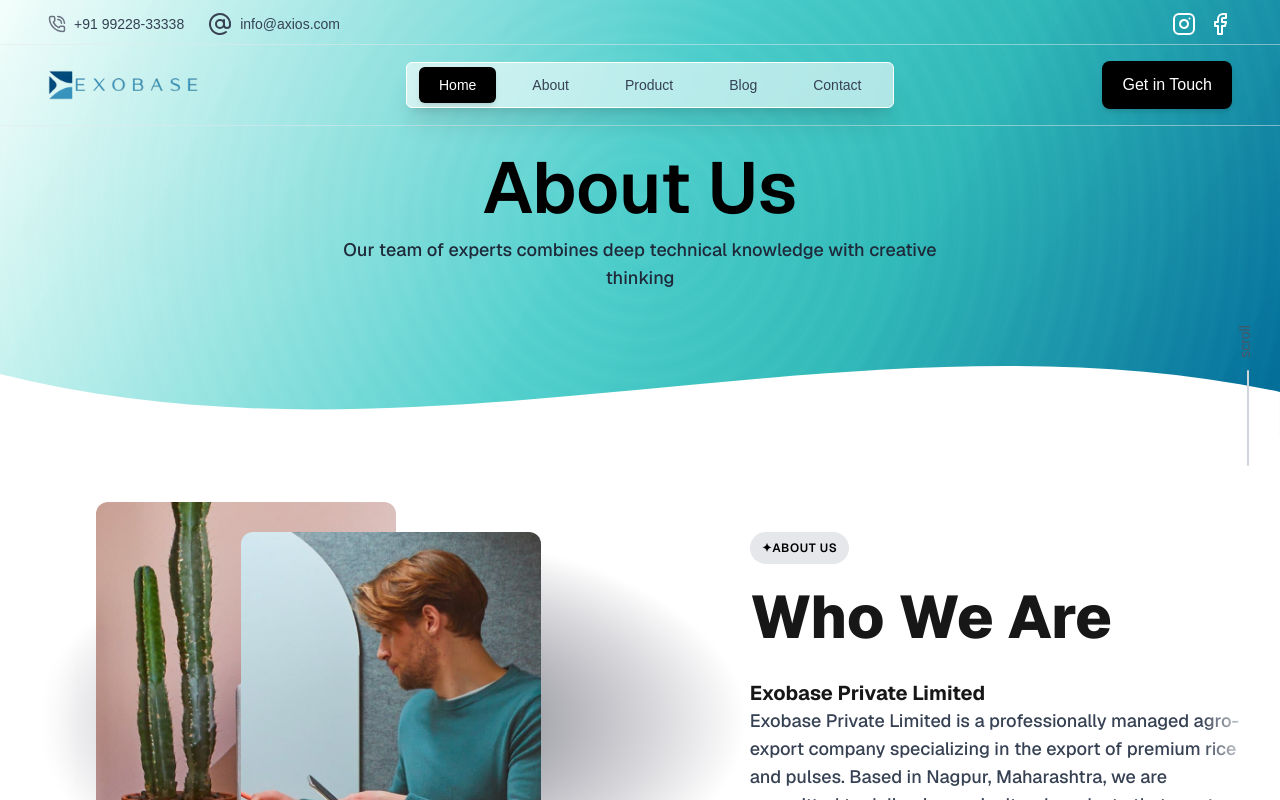
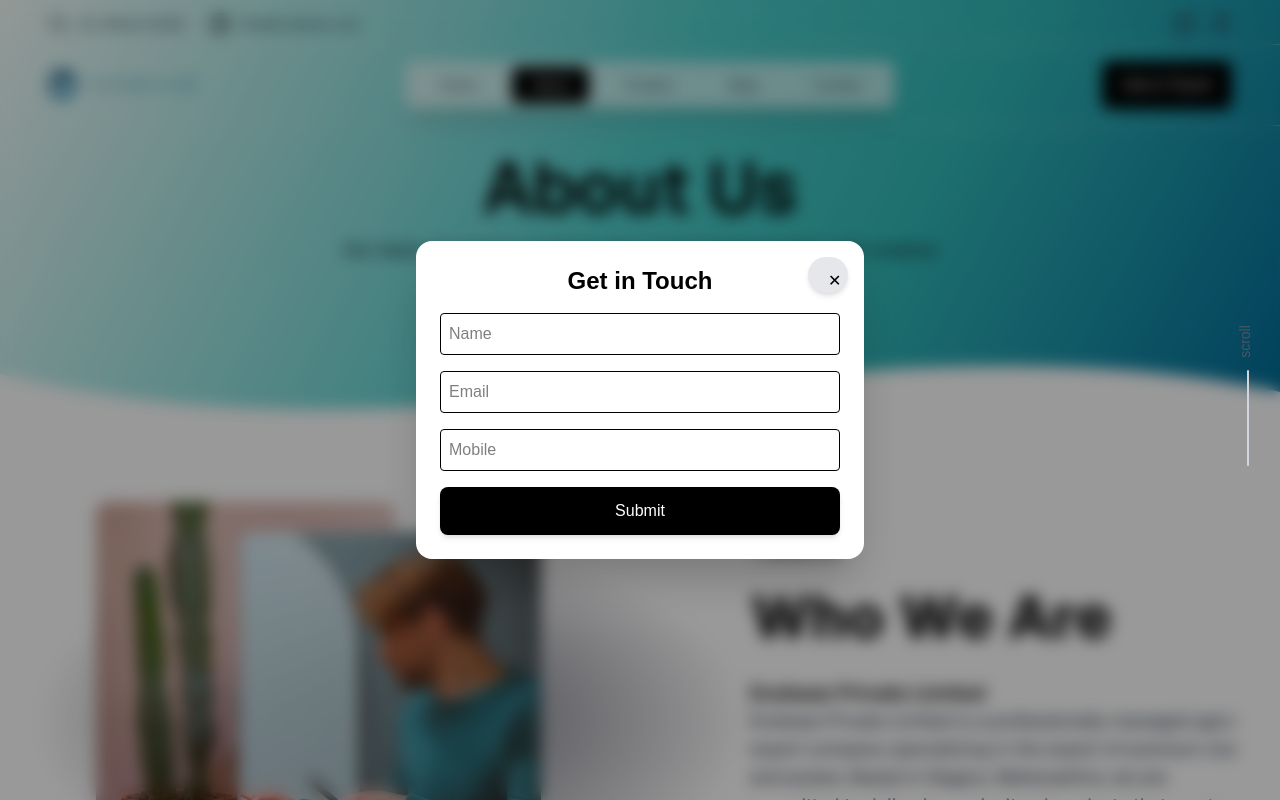
Before and after one commit to DHARMENDRA97095/Umang-Frontend, a Next.js app: page /about in a window 1280 px wide. Both pictures are taken after a click on the button "Get in Touch". Shown: the top 800 px of the page. Built offline with nearby package versions, Linux system fonts and the light colour scheme.

Commit message:
replace blog page

```diff
--- a/src/app/globals.css
+++ b/src/app/globals.css
@@ -70,6 +70,6 @@ body {
   animation: scroll 25s linear infinite;
 }
 
-body {
+/* body {
   overflow-x: hidden;
-}
+} */
--- a/src/app/layout.jsx
+++ b/src/app/layout.jsx
@@ -5,7 +5,7 @@ export default function RootLayout({ children }) {
   return (
     <html lang="en">
       <body className="relative overflow-x-hidden">
-        <PageTransition />
+        {/* <PageTransition /> */}
         {children}
       </body>
     </html>
--- a/src/components/public/Button.jsx
+++ b/src/components/public/Button.jsx
@@ -1,7 +1,7 @@
 "use client"
 import React from 'react'
 
-function Button({children, className, action}) {
+function Button({children, className, onClick, onClose}) {
   return (
     <button
         style={{
@@ -11,6 +11,8 @@ function Button({children, className, action}) {
                     shadow-md hover:bg-gray-200
                     hover:-translate-y-1 hover:shadow-2xl hover:brightness-110
                     active:scale-95 transform ${className}`}
+        onClick={onClick}
+        onClose = {onClose}
         >
         {children}
     </button>
--- a/src/components/public/Form.jsx
+++ b/src/components/public/Form.jsx
@@ -0,0 +1,42 @@
+import React from "react";
+import Button from "./Button";
+
+const Form = ({ isVisible, onClose }) => {
+  if (!isVisible) return null;
+
+  const handleSubmit = (e) => {
+    e.preventDefault();
+    alert("Form submitted 🚀");
+    onClose();
+  };
+
+  return (
+
+    <div className="fixed inset-0 z-[9999] flex items-center justify-center bg-black/40 backdrop-blur-sm">
+      <div className="relative w-full max-w-md bg-white rounded-2xl shadow-2xl p-6" >
+
+        {/* Close */}
+        <Button
+          onClick={() => onClose()}
+          className="absolute right-4 top-4 h-9 w-9 rounded-full bg-gray-200 hover:bg-black hover:text-black"
+        >
+          ✕
+        </Button>
+
+        <h1 className="text-2xl font-bold text-center mb-4">Get in Touch</h1>
+
+        <form onSubmit={handleSubmit} className="space-y-4">
+          <input className="w-full border p-2 rounded" placeholder="Name" />
+          <input className="w-full border p-2 rounded" placeholder="Email" />
+          <input className="w-full border p-2 rounded" placeholder="Mobile" />
+
+          <Button className="w-full bg-black text-white hover:bg-black hover:text-black py-2 rounded">
+            Submit
+          </Button>
+        </form>
+      </div>
+    </div>
+  );
+};
+
+export default Form;
--- a/src/components/public/Header.jsx
+++ b/src/components/public/Header.jsx
@@ -1,72 +1,97 @@
-import React from "react";
-import { AtSign, PhoneCall, UserCircle, Facebook, LucideInstagram } from 'lucide-react';
+"use client";
+
+import React, { useState } from "react";
+import { Fragment } from "react";
+import { AtSign, PhoneCall, Facebook, LucideInstagram } from "lucide-react";
+import { usePathname } from "next/navigation";
 import Button from "./Button";
 import Image from "next/image";
+import Link from "next/link";
+import Form from "./Form";
 
-export const Header = () => (
-    <header className="absolute top-0 left-0 w-full  py-3 z-3002 text-black">
-      {/* Top Contact Bar (Hidden on small mobile, more accurate styling) */}
+export const Header = () => {
+
+  const [showform, setShowForm] = useState(false);
+
+  const pathname = usePathname();
+
+  const navItems = ["Home", "About", "Product", "Blog", "Contact"];
+
+  return (
+    <header className="absolute top-0 left-0 w-full py-3 z-3002 text-black">
+      {/* Top Contact Bar */}
       <div className="hidden sm:flex px-4 md:px-12 justify-between items-center text-xs font-medium text-gray-700 mb-4 border-b border-gray-200/50 pb-2">
         <div className="flex space-x-6 text-[14px]">
-              {/* Contact Info */}
-              {[[<PhoneCall size={18} className="text-gray-500"/>,'+91 99228-33338'], [<AtSign/>,'info@axios.com']].map((info, index) => (
+          {[
+            [
+              <PhoneCall size={18} className="text-gray-500" />,
+              "+91 99228-33338",
+            ],
+            [<AtSign />, "info@exobase.com"],
+          ].map((info, index) => (
             <span key={index} className="flex items-center space-x-2">
-                      {/* Placeholder Icon */}
               {info[0]}
               <span>{info[1]}</span>
             </span>
           ))}
         </div>
-          <div className="flex space-x-3 items-center text-white">
-              {/* Social Icons (Placeholder for alignment) */}
-              <a href="#" aria-label="Pinterest"><LucideInstagram/></a>
-                <a href="#" aria-label="Pinterest"><Facebook/></a>
+
+        <div className="flex space-x-3 items-center">
+          <a href="#" aria-label="Instagram">
+            <LucideInstagram />
+          </a>
+          <a href="#" aria-label="Facebook">
+            <Facebook />
+          </a>
         </div>
       </div>
 
-      {/* Main Navigation Bar */}
+      {/* Main Navbar */}
       <div className="flex justify-between px-4 md:px-12 items-center h-14 border-b border-gray-200/50 pt-6 pb-10">
-        {/* Left Section: Menu Grid and Logo */}
-        <div className="flex items-center space-x-4">
-          {/* Menu Grid Icon - simplified */}
+        {/* Logo */}
+        <Link href="/" className="flex items-center">
+          <Image
+            src="/image/logo/logo2.png"
+            alt="ExoBase"
+            width={150}
+            height={50}
+          />
+        </Link>
 
+        {/* Navigation */}
+        <nav className="hidden lg:flex bg-white/60 backdrop-blur-md rounded-md p-1 shadow-xl border border-white">
+          {navItems.map((item) => {
+            const path = item === "Home" ? "/" : `/${item.toLowerCase()}`;
 
-          {/* Logo */}
-          <a href="/" className="flex items-center space-x-2">
-            {/* Star Icon (using an icon similar to a star/bolt for "starthub") */}
-            <Image src="/image/logo/logo2.png" alt="ExoBase"  width={150} height={50} className=" text-white"/>
-            {/* <div className=" rounded-full flex items-center justify-center"> */}
-              {/* <svg className="w-3 h-3 text-white" fill="currentColor" viewBox="0 0 24 24" xmlns="http://www.w3.org/2000/svg"><path d="M12 17.27L18.18 21l-1.64-7.03L22 9.24l-7.19-.61L12 2 9.19 8.63 2 9.24l5.46 4.73L5.82 21z"/></svg> */}
-            {/* </div> */}
-          </a>
-        </div>
+            // ✅ Active logic (supports /blog/slug)
+            const isActive =
+              path === "/" ? pathname === "/" : pathname.startsWith(path);
 
-        {/* Center Section: Navigation Links (The prominent pill-shaped area) */}
-        <nav className="hidden lg:flex bg-white/60 backdrop-blur-md rounded-md p-1 shadow-xl border border-white top-0">
-          {['Home', 'About', 'Product', 'Blog', 'Contact'].map((item) => (
-            <a
+            return (
+              <Link
                 key={item}
-              href={item == 'Home'?`/`:`/${item.toLowerCase()}`}
-              className={`px-5 py-2 text-sm font-medium rounded-md mx-2 transition-colors duration-200 ${
-                item === 'Home'
-                  ? 'bg-black text-white shadow-md'
-                  : 'text-gray-700 hover:bg-white/90'
+                href={path}
+                className={`px-5 py-2 text-sm font-medium rounded-md mx-2 transition-all duration-200
+                  ${
+                    isActive
+                      ? "bg-black text-white shadow-md"
+                      : "text-gray-700 hover:bg-white/90"
                   }`}
               >
                 {item}
-            </a>
-          ))}
+              </Link>
+            );
+          })}
         </nav>
 
-        {/* Right Section: Language and CTA */}
-        <div className="flex items-center space-x-4">
-          {/* Language Dropdown - simplified */}
-
-
-          {/* Get in Touch Button (Black background as per design) */}
-          <Button className={"bg-black text-white hover:bg-gray-200 hover:text-black "}>Get in Touch</Button>
-
-        </div>
+        {/* CTA */}
+        <Fragment>
+          <Button className="bg-black text-white hover:bg-gray-200 hover:text-black" onClick={() => setShowForm(true)}>
+            Get in Touch
+          </Button>
+          <Form isVisible={showform} onClose= {() =>setShowForm(false)}/>
+        </Fragment>
       </div>
     </header>
   );
+};
--- a/src/components/public/container/Blog.jsx
+++ b/src/components/public/container/Blog.jsx
@@ -33,7 +33,7 @@ const blogs = [
     title: "Cloud Computing Trends",
     description:
       "Explore how cloud-native technologies are shaping the future of scalable applications.",
-    image: "/image/premium.jpg",
+    image: "/image/about2.jpg",
     date: "Sep 12, 2025",
   },
   {
--- a/src/components/public/container/Brand.jsx
+++ b/src/components/public/container/Brand.jsx
@@ -16,14 +16,15 @@ function Brand() {
 
     ]
   return (
-    <Section className='flex flex-col justify-center items-center'>
-        {/* Left blur overlay */}
-       <div className="absolute left-0 top-0 h-full w-5 lg:w-20 bg-gradient-to-r from-white via-white/70 to-transparent pointer-events-none z-3000"></div>
+    <Section className='relative flex flex-col justify-center items-center overflow-hidden'>
+                           <div className="absolute left-0 top-0 h-full w-5 lg:w-20 bg-gradient-to-r from-white via-white/70 to-transparent pointer-events-none z-1"></div>
 
         {/* Right blur overlay */}
-        <div className="absolute right-0 top-0 h-full w-20 bg-gradient-to-l from-white via-white/70 to-transparent pointer-events-none z-3000"></div>
+        <div className="absolute right-0 top-0 h-full w-20 bg-gradient-to-l from-white via-white/70 to-transparent pointer-events-none z-2000"></div>
+
         <h1 className='text-gray-800 text-2xl font-semibold text-center mb-8'>Trusted by global brands. <span className='text-blue-800'>Join Millions of customers around the globe.</span></h1>
         <div className="relative w-full overflow-hidden">
+
             <div className="flex w-max animate-scroll">
                 {brandLogo.concat(brandLogo).map((image, index) => (
                 <div key={index} className="mx-8 flex-shrink-0">
--- a/src/components/public/container/CTA.jsx
+++ b/src/components/public/container/CTA.jsx
@@ -1,24 +1,48 @@
-import React from "react";
+"use client"
+import React, { useState } from "react";
 import Section from "../Section";
 import Button from "../Button";
 import Image from "next/image";
+import Link from "next/link";
+import Form from "../Form";
 
 function CTA() {
+    const [showform, setShowForm] = useState(false);
   return (
     <Section className=" ">
       {/* Content Container */}
       <div className="max-w-7xl mx-auto flex flex-col  justify-between items-center ">
         <div className="relative z-[-301] flex md:gap-15 gap-2 justify-center items-center">
-          <div><Image src="/image/logo/partner.svg" alt="Logo" height={150} width={150}/></div>
+          <div>
+            <Image
+              src="/image/logo/partner.svg"
+              alt="Logo"
+              height={150}
+              width={150}
+            />
+          </div>
           <div className="h-10 w-[2px] rounded bg-gray-400"></div>
-          <div><Image src="/image/logo/partner.svg" alt="Logo" height={150} width={150}/></div>
+          <div>
+            <Image
+              src="/image/logo/partner.svg"
+              alt="Logo"
+              height={150}
+              width={150}
+            />
+          </div>
           <div className="h-10 w-[2px] rounded bg-gray-400"></div>
-          <div><Image src="/image/logo/partner.svg" alt="Logo" height={150} width={150}/></div>
+          <div>
+            <Image
+              src="/image/logo/partner.svg"
+              alt="Logo"
+              height={150}
+              width={150}
+            />
+          </div>
         </div>
         <div>
           <div className="relative z-30 flex flex-col items-center text-center mt-20 sm:mt-24 md:mt-32 ">
             <section className="relative  flex flex-col items-center justify-center  px-4 ">
-
               {/* Large Central White Oval/Cloud */}
               <div
                 className="absolute top-0  w-full max-w-[300px] h-[270px] sm:h-[270px] lg:h-[270px]
@@ -28,7 +52,8 @@ function CTA() {
                   width: "90%",
                   maxWidth: "850px",
                   transform: "scaleY(1.3)",
-                }}></div>
+                }}
+              ></div>
 
               <div className="absolute z-[-300]   w-sm h-10 bottom-80 md:bottom-90 animate-custom-bounce">
                 {/* Floating Spheres (Styled to match the design) */}
@@ -55,12 +80,21 @@ function CTA() {
 
                 {/* CTA Buttons */}
                 <div className="flex space-x-4">
-                  <Button className="bg-gray-900 text-white hover:bg-gray-300 hover:text-gray-900 hover:border-2 hover:border-gray-900">
+                  <Button
+                    className="bg-gray-900 text-white hover:bg-gray-300 hover:text-gray-900 hover:border-2 hover:border-gray-900"
+                    onClick={() => setShowForm(true)}
+                  >
                     Get In Touch
                   </Button>
-                  <Button className="bg-gray-200 text-gray-800 hover:bg-gray-300 hover:text-gray-900 hover:border-2 hover:border-gray-900">
-                    View Works
-                  </Button>
+                  <Form
+                    isVisible={showform}
+                    onClose={() => setShowForm(false)}
+                  />
+                  <Link href="product">
+                    <Button className="bg-gray-200 text-gray-800 hover:bg-gray-300 hover:text-gray-900 hover:border-2 hover:border-gray-900">
+                      View Product
+                    </Button>
+                  </Link>
                 </div>
               </div>
             </section>
```
Also changed, not shown: src/app/(public)/page.js (+7 -2 lines), src/components/PageTransition.jsx (+25 -25 lines), src/components/public/container/Hero.jsx (+65 -30 lines), src/components/public/Card.jsx (line endings or trailing spaces). Lines whose indentation alone changed are shown as unchanged.
